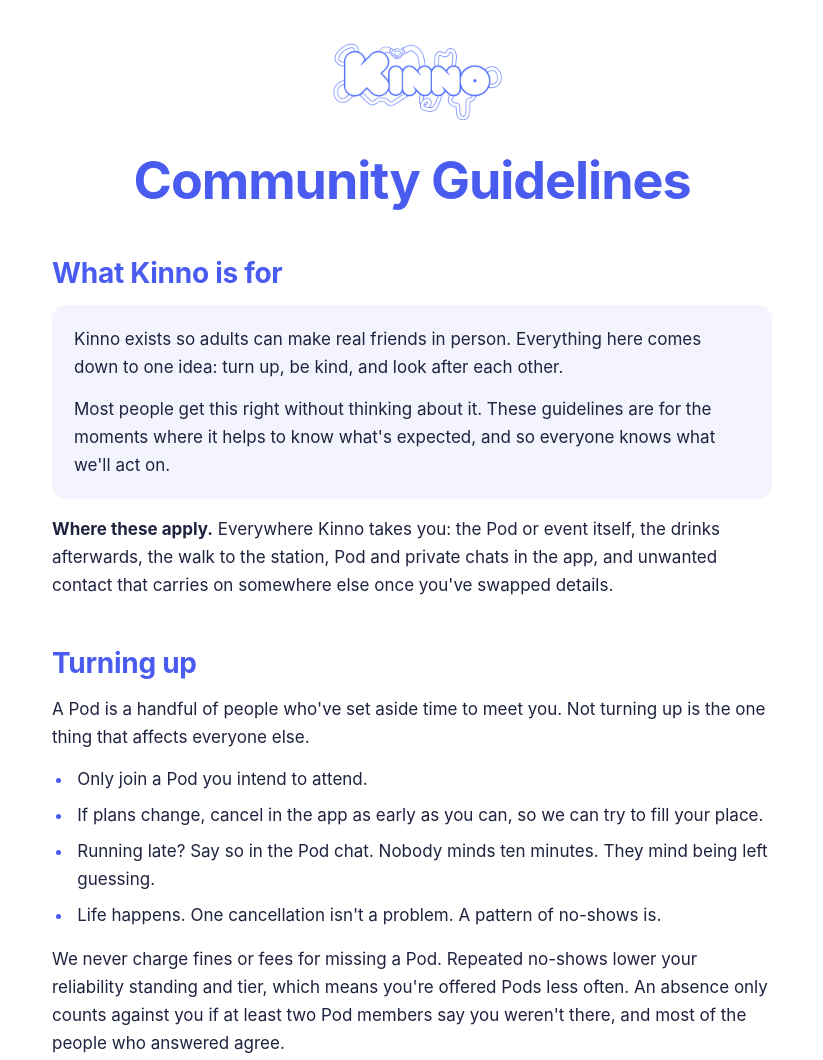
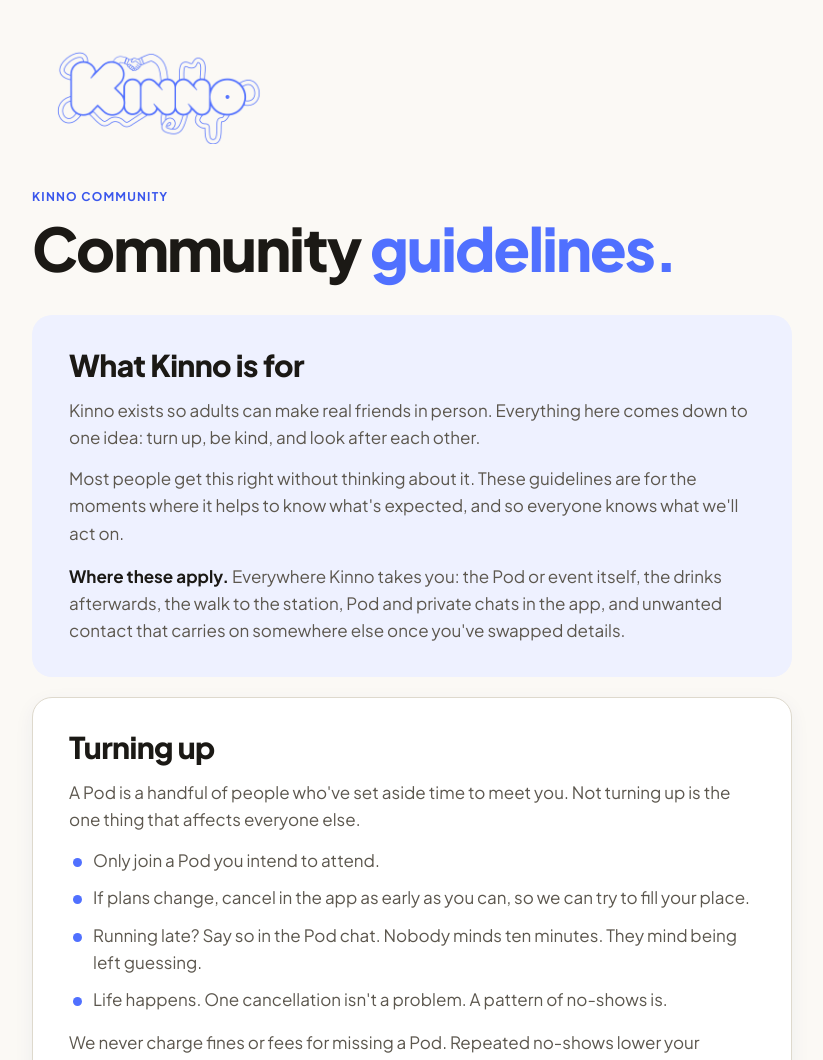
Before and after one commit to lucy123-dotcom/kinno-website, a plain HTML site: page community-guidelines/index.html in a window 1280 px wide. Shown: the top 1060 px of the page, without its empty margins (228-1051 px from the left). Drawn offline with Linux system fonts and the light colour scheme.

Commit message:
Restyle community guidelines to Kinno brand guidelines v1.2
Co-Authored-By: Claude Sonnet 5.5 <noreply@anthropic.com>
Claude-Session: https://claude.ai/code/session_01N154Q1sqKzfYL7XMSdLPGr

```diff
--- a/community-guidelines/index.html
+++ b/community-guidelines/index.html
@@ -5,89 +5,132 @@
   <meta name="viewport" content="width=device-width, initial-scale=1.0" />
   <title>Community Guidelines — Kinno</title>
   <meta name="description" content="What Kinno is for, and what we expect from everyone who turns up: be kind, and look after each other." />
+  <link rel="preconnect" href="https://fonts.googleapis.com" />
+  <link rel="preconnect" href="https://fonts.gstatic.com" crossorigin />
+  <link href="https://fonts.googleapis.com/css2?family=Plus+Jakarta+Sans:wght@400;500;600;700;800&display=swap" rel="stylesheet" />
   <style>
     * { margin: 0; padding: 0; box-sizing: border-box; }
 
     :root {
-      --brand: #4A5CF0;
-      --text: #1f2340;
-      --muted: #5b6080;
-      --tint: #f3f4fe;
+      --kinno-blue: #5070FF;
+      --deep-blue: #3A57EC;
+      --faint-blue: #EEF1FF;
+      --cream: #FBF9F5;
+      --white: #FFFFFF;
+      --stone: #DED9CD;
+      --ink: #1B1915;
+      --warm-grey: #5C574E;
+      --soft-grey: #706A5D;
+      --shadow-navy: 31, 47, 118;
     }
 
     body {
-      background: #ffffff;
-      color: var(--text);
-      font-family: -apple-system, BlinkMacSystemFont, 'Segoe UI', sans-serif;
+      background: var(--cream);
+      color: var(--warm-grey);
+      font-family: 'Plus Jakarta Sans', -apple-system, BlinkMacSystemFont, 'Segoe UI', sans-serif;
       font-size: 17px;
-      line-height: 1.65;
-      padding: 40px 24px 80px;
+      line-height: 1.6;
+      padding: 32px 20px 72px;
+      -webkit-font-smoothing: antialiased;
     }
 
-    header, main, footer { max-width: 720px; margin: 0 auto; }
+    header, main, footer { max-width: 760px; margin: 0 auto; }
 
-    header { text-align: center; margin-bottom: 40px; }
-    header a { display: inline-block; }
-    header img { width: min(200px, 50vw); height: auto; }
+    header { margin-bottom: 36px; }
+    header a.logo { display: inline-block; }
+    header img { width: min(240px, 60vw); height: auto; display: block; }
+
+    .eyebrow {
+      font-size: 12px;
+      font-weight: 700;
+      letter-spacing: 0.1em;
+      text-transform: uppercase;
+      color: var(--deep-blue);
+      margin: 36px 0 10px;
+    }
 
     h1 {
-      font-size: clamp(34px, 6vw, 52px);
-      font-weight: 700;
-      color: var(--brand);
-      letter-spacing: -0.02em;
-      line-height: 1.1;
-      margin-top: 24px;
+      font-size: clamp(38px, 7vw, 60px);
+      font-weight: 800;
+      color: var(--ink);
+      letter-spacing: -0.03em;
+      line-height: 1.05;
     }
 
+    h1 .hl { color: var(--kinno-blue); }
+
     h2 {
-      font-size: clamp(22px, 3.5vw, 28px);
-      color: var(--brand);
-      letter-spacing: -0.01em;
-      line-height: 1.2;
-      margin: 48px 0 14px;
+      font-size: clamp(24px, 4vw, 30px);
+      font-weight: 800;
+      color: var(--ink);
+      letter-spacing: -0.02em;
+      line-height: 1.15;
+      margin-bottom: 14px;
+    }
+
+    section {
+      background: var(--white);
+      border: 1px solid var(--stone);
+      border-radius: 20px;
+      padding: 28px 24px;
+      margin-bottom: 20px;
+      box-shadow: 0 6px 20px rgba(var(--shadow-navy), 0.06);
+    }
+
+    section.intro {
+      background: var(--faint-blue);
+      border-color: transparent;
+      box-shadow: none;
     }
 
     p { margin-bottom: 14px; }
+    p:last-child { margin-bottom: 0; }
 
-    ul { margin: 0 0 16px 1.25em; }
-    li { margin-bottom: 8px; padding-left: 4px; }
-    li::marker { color: var(--brand); }
-
-    strong { font-weight: 650; }
-
-    .lede {
-      background: var(--tint);
-      border-radius: 14px;
-      padding: 20px 22px;
-      margin-top: 8px;
+    ul { list-style: none; margin: 0 0 16px; }
+    li { position: relative; padding-left: 24px; margin-bottom: 10px; }
+    li::before {
+      content: "";
+      position: absolute;
+      left: 4px;
+      top: 0.65em;
+      width: 9px;
+      height: 9px;
+      border-radius: 50%;
+      background: var(--kinno-blue);
     }
 
-    a { color: var(--brand); }
+    strong { font-weight: 700; color: var(--ink); }
+
+    a { color: var(--deep-blue); font-weight: 600; }
+    a:hover { color: #2D47CC; }
 
     footer {
-      margin-top: 64px;
-      padding-top: 20px;
-      border-top: 1px solid #e4e6f5;
+      margin-top: 40px;
+      text-align: center;
       font-size: 14px;
-      color: var(--muted);
-      text-align: center;
+    }
+
+    @media (min-width: 600px) {
+      body { padding-top: 48px; }
+      section { padding: 32px 36px; }
     }
   </style>
 </head>
 <body>
 
   <header>
-    <a href="/"><img src="/Kinno_logo.png" alt="Kinno" /></a>
-    <h1>Community Guidelines</h1>
+    <a class="logo" href="/"><img src="/Kinno_logo.png" alt="Kinno" /></a>
+    <p class="eyebrow">Kinno community</p>
+    <h1>Community <span class="hl">guidelines.</span></h1>
   </header>
 
   <main>
 
-    <section>
+    <section class="intro">
       <h2>What Kinno is for</h2>
       <div class="lede">
         <p>Kinno exists so adults can make real friends in person. Everything here comes down to one idea: turn up, be kind, and look after each other.</p>
-        <p style="margin-bottom:0">Most people get this right without thinking about it. These guidelines are for the moments where it helps to know what's expected, and so everyone knows what we'll act on.</p>
+        <p>Most people get this right without thinking about it. These guidelines are for the moments where it helps to know what's expected, and so everyone knows what we'll act on.</p>
       </div>
       <p style="margin-top:16px"><strong>Where these apply.</strong> Everywhere Kinno takes you: the Pod or event itself, the drinks afterwards, the walk to the station, Pod and private chats in the app, and unwanted contact that carries on somewhere else once you've swapped details.</p>
     </section>
```
